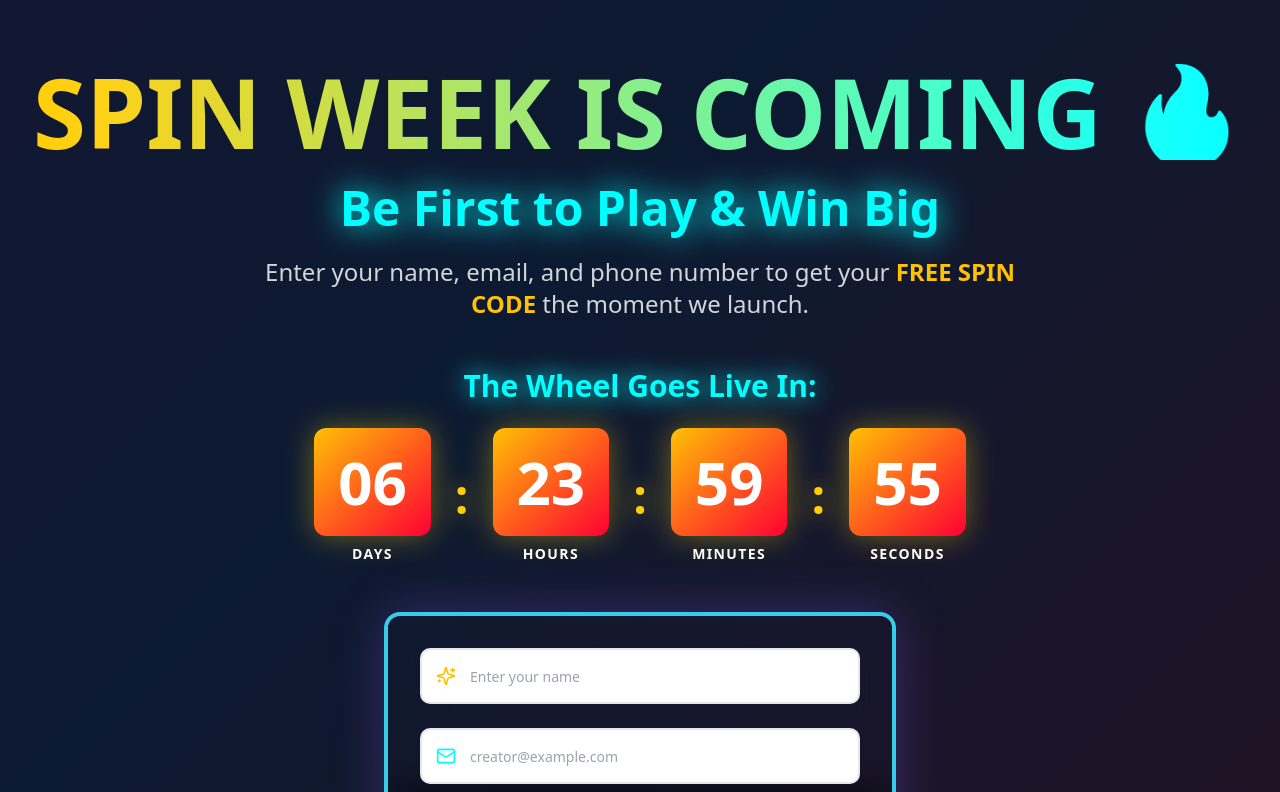
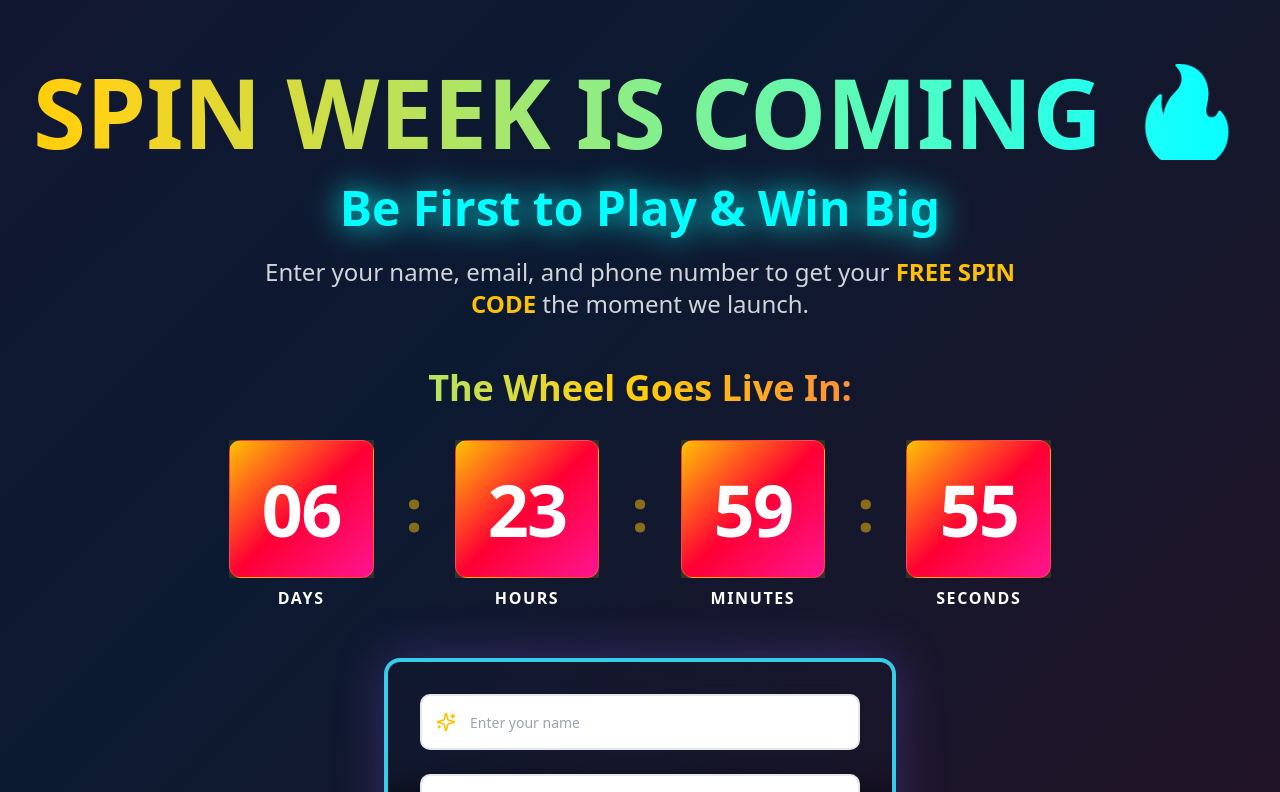
Before and after one commit to daex221/spin-win-fever, a React (Vite) app: page / in a window 1280 px wide. Shown: the top 792 px of the page. Built offline with nearby package versions, Linux system fonts and the light colour scheme; the HTML template or start-up script is replaced by a standard one.

Commit message:
Refine countdown timer animations
Only animate the time segments that have changed values to improve visual clarity and performance. Also, enhance the overall look of the timer with updated styling and animations.

```diff
--- a/src/components/CountdownTimer.tsx
+++ b/src/components/CountdownTimer.tsx
@@ -37,8 +37,10 @@ const CountdownTimer = () => {
           seconds: Math.floor((difference / 1000) % 60),
         };
 
-        setPrevTime(timeLeft);
-        setTimeLeft(newTimeLeft);
+        setTimeLeft((prev) => {
+          setPrevTime(prev);
+          return newTimeLeft;
+        });
       }
     };
 
@@ -49,17 +51,19 @@ const CountdownTimer = () => {
   }, []);
 
   const TimeSegment = ({ value, label, shouldFlip }: { value: number; label: string; shouldFlip: boolean }) => (
-    <div className="flex flex-col items-center">
-      <div
-        className={`relative bg-gradient-to-br from-neon-gold to-neon-red rounded-lg md:rounded-xl p-3 md:p-6 shadow-[0_0_30px_rgba(255,215,0,0.4)] ${
-          shouldFlip ? "animate-flip" : ""
-        }`}
-      >
-        <div className="text-3xl sm:text-4xl md:text-5xl lg:text-6xl font-black text-background">
-          {value.toString().padStart(2, "0")}
+    <div className="flex flex-col items-center gap-2">
+      <div className="relative overflow-hidden">
+        <div
+          className={`relative bg-gradient-to-br from-neon-gold via-neon-red to-neon-magenta rounded-xl p-4 md:p-6 lg:p-8 shadow-[0_0_40px_rgba(255,215,0,0.5)] border border-neon-gold/30 ${
+            shouldFlip ? "animate-flip" : ""
+          }`}
+        >
+          <div className="text-4xl sm:text-5xl md:text-6xl lg:text-7xl font-black text-background tracking-tight">
+            {value.toString().padStart(2, "0")}
+          </div>
         </div>
       </div>
-      <div className="mt-1 md:mt-2 text-[10px] sm:text-xs md:text-sm uppercase tracking-wider md:tracking-widest text-muted-foreground font-bold">
+      <div className="text-xs sm:text-sm md:text-base uppercase tracking-widest text-foreground/70 font-bold">
         {label}
       </div>
     </div>
@@ -67,16 +71,16 @@ const CountdownTimer = () => {
 
   return (
     <div className="mb-8 md:mb-12 animate-bounce-in">
-      <h3 className="text-xl sm:text-2xl md:text-3xl font-bold text-center mb-4 md:mb-6 text-neon-cyan animate-glow-pulse">
+      <h3 className="text-2xl sm:text-3xl md:text-4xl font-black text-center mb-6 md:mb-8 bg-gradient-to-r from-neon-cyan via-neon-gold to-neon-magenta bg-clip-text text-transparent animate-glow-pulse">
         The Wheel Goes Live In:
       </h3>
-      <div className="flex justify-center items-center gap-2 sm:gap-3 md:gap-6">
+      <div className="flex justify-center items-center gap-3 sm:gap-4 md:gap-8">
         <TimeSegment value={timeLeft.days} label="DAYS" shouldFlip={prevTime.days !== timeLeft.days} />
-        <div className="text-2xl sm:text-3xl md:text-4xl lg:text-5xl text-neon-gold font-black animate-glow-pulse">:</div>
+        <div className="text-3xl sm:text-4xl md:text-5xl lg:text-6xl text-neon-gold/50 font-black mb-8">:</div>
         <TimeSegment value={timeLeft.hours} label="HOURS" shouldFlip={prevTime.hours !== timeLeft.hours} />
-        <div className="text-2xl sm:text-3xl md:text-4xl lg:text-5xl text-neon-gold font-black animate-glow-pulse">:</div>
+        <div className="text-3xl sm:text-4xl md:text-5xl lg:text-6xl text-neon-gold/50 font-black mb-8">:</div>
         <TimeSegment value={timeLeft.minutes} label="MINUTES" shouldFlip={prevTime.minutes !== timeLeft.minutes} />
-        <div className="text-2xl sm:text-3xl md:text-4xl lg:text-5xl text-neon-gold font-black animate-glow-pulse">:</div>
+        <div className="text-3xl sm:text-4xl md:text-5xl lg:text-6xl text-neon-gold/50 font-black mb-8">:</div>
         <TimeSegment value={timeLeft.seconds} label="SECONDS" shouldFlip={prevTime.seconds !== timeLeft.seconds} />
       </div>
     </div>
```
